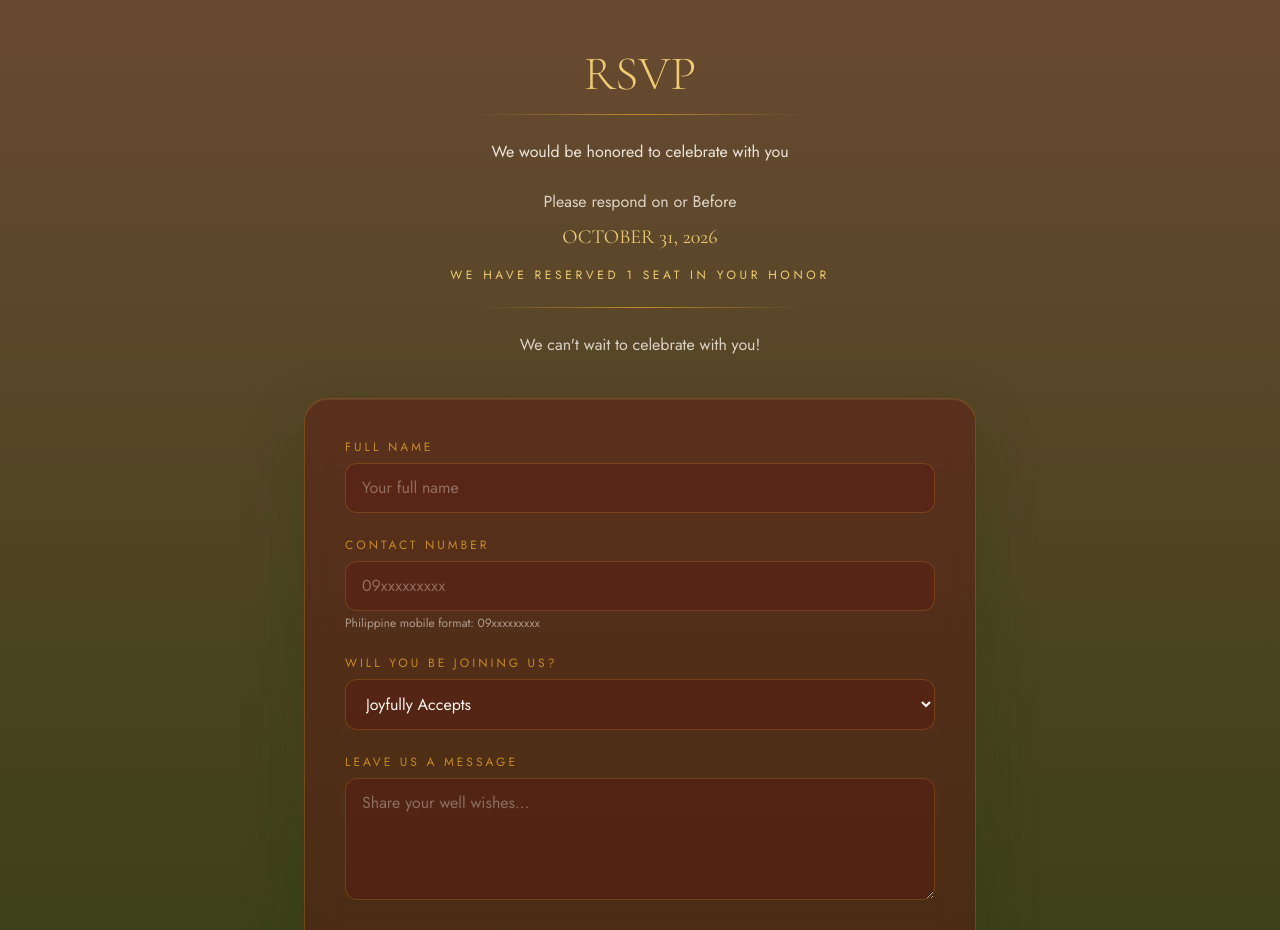
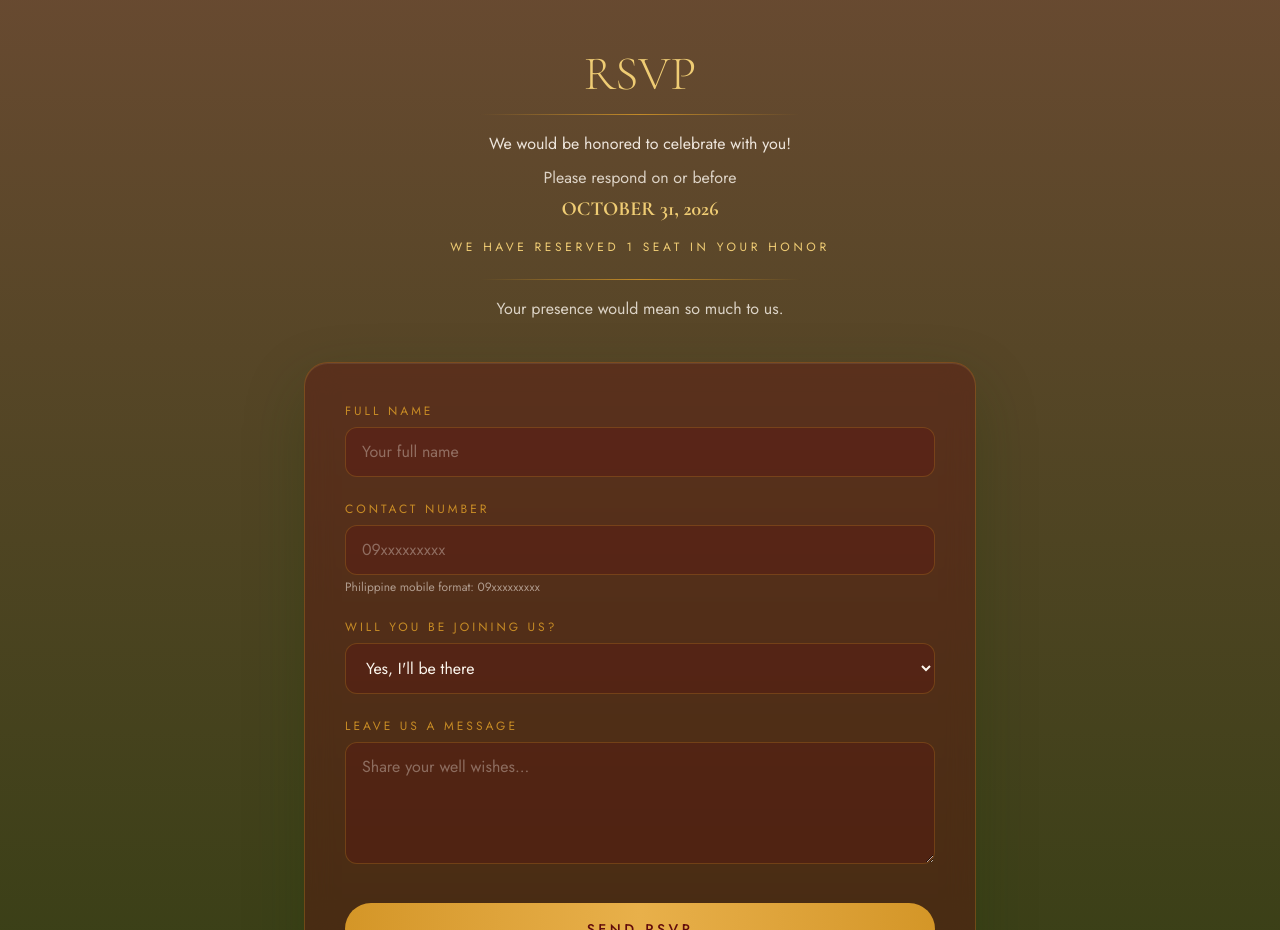
Before and after one commit to Dane-22/RSVP, a Next.js app: page / in a window 1280 px wide. Shown: the part 4820-5750 px from the top of the page. Built offline with nearby package versions, Linux system fonts and the light colour scheme.

Commit message:
final commit

```diff
--- a/components/RSVPForm.tsx
+++ b/components/RSVPForm.tsx
@@ -100,22 +100,22 @@ export default function RSVPForm() {
           <h2 className="font-serif text-4xl font-light sm:text-5xl text-[#EFCC74] mb-4">
             RSVP
           </h2>
-          <div className="gold-divider mx-auto mb-6 max-w-xs" />
-          <p className="mt-4 text-sm leading-relaxed text-[#fdf6ee]/90 sm:text-base mb-6">
-            We would be honored to celebrate with you
+          <div className="gold-divider mx-auto mb- max-w-xs" />
+          <p className="mt-4 text-sm leading-relaxed text-[#fdf6ee]/90 sm:text-base mb-2">
+            We would be honored to celebrate with you!
           </p>
-          <p className="text-sm leading-relaxed text-[#fdf6ee]/80 sm:text-base mb-2">
-            Please respond on or Before
+          <p className="text-sm leading-relaxed text-[#fdf6ee]/80 sm:text-base mb-1">
+            Please respond on or before
           </p>
-          <p className="font-serif text-lg sm:text-xl text-[#EFCC74] mb-4">
+          <p className="font-serif font-bold text-lg sm:text-xl text-[#EFCC74] mb-4">
             OCTOBER 31, 2026
           </p>
           <p className="text-xs tracking-[0.3em] text-[#EFCC74] uppercase mb-6">
             WE HAVE RESERVED 1 SEAT IN YOUR HONOR
           </p>
-          <div className="gold-divider mx-auto mb-6 max-w-xs" />
+          <div className="gold-divider mx-auto mb-4 max-w-xs" />
           <p className="text-sm leading-relaxed text-[#fdf6ee]/80 sm:text-base">
-            We can&apos;t wait to celebrate with you!
+            Your presence would mean so much to us.
           </p>
         </div>
 
@@ -181,8 +181,8 @@ export default function RSVPForm() {
                 }
                 className={inputClass}
               >
-                <option value="yes">Joyfully Accepts</option>
-                <option value="no">Regretfully Declines</option>
+                <option value="yes">Yes, I'll be there</option>
+                <option value="no">No, I'm sorry</option>
               </select>
             </FormField>
 
```
